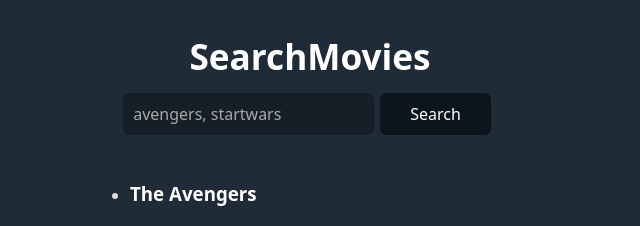
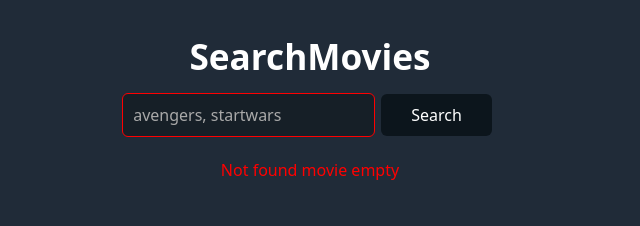
Before and after one commit to ovidionavarro/Search-Movies, a React (Vite) app: page / in a window 1280 px wide. Shown: the top 226 px of the page, without its empty margins (330-970 px from the left). Built offline with nearby package versions, Linux system fonts and the light colour scheme.

Commit message:
validar form

```diff
--- a/src/App.jsx
+++ b/src/App.jsx
@@ -1,13 +1,41 @@
 // import { useRef } from 'react'
 import './App.css'
-import { useState } from 'react'
+import { useEffect, useState } from 'react'
 import { Movies } from './components/Movies'
 import { UseMovie } from './Hooks/UseMovie'
 
+function UseSearch(){
+  const [search,updateSearch]=useState('')
+  const [error,setError]=useState('')
+
+
+  useEffect(() => {
+    if (search==''){
+     setError('Not found movie empty')
+     return
+   }
+
+    if(search.match(/^\d+$/)){
+     setError('not found movie whit number')
+     return
+   }
+    if(search.length<3){
+     setError('The search should be longer than three characters')
+     return
+   }
+   setError(null)
+
+
+  }, [search])
+
+  return {search,updateSearch,error}
+}
+
 
 function App() {
+  // const [query,setQuery]=useState('')
   const {mappedMovies}=UseMovie()
-  const [query,setQuery]=useState('')
+  const {search,updateSearch,error}=UseSearch()
 
 //forma no controlada
   // const handleSubmit=(e)=>{
@@ -18,25 +46,27 @@
   // }
   const handleSubmit=(e)=>{
     e.preventDefault()
-    console.log({query})
+    console.log({search})
   }
-
   const handleChange=(e)=>{
-    setQuery(e.target.value)
+    updateSearch(e.target.value)
+    return
   }
-
-
-
 
   return(
     <div className='page'>
         <h1> SearchMovies</h1>
         <header>
           <form className='form' onSubmit={handleSubmit}>
-            <input value={query} onChange={handleChange} name='query' placeholder='avengers, startwars' />
+            <input value={search} onChange={handleChange} name='search' placeholder='avengers, startwars'
+            style={{
+              border:'1px solid transparent',
+              borderColor:error?'red':'transparent'
+            }}/>
             <button type='submit'>Search</button>
           </form>
         </header>
+        {error&& <p style={{color:'red'}}>{error}</p>}
 
         <main>
           <Movies movies={mappedMovies}/>
```
